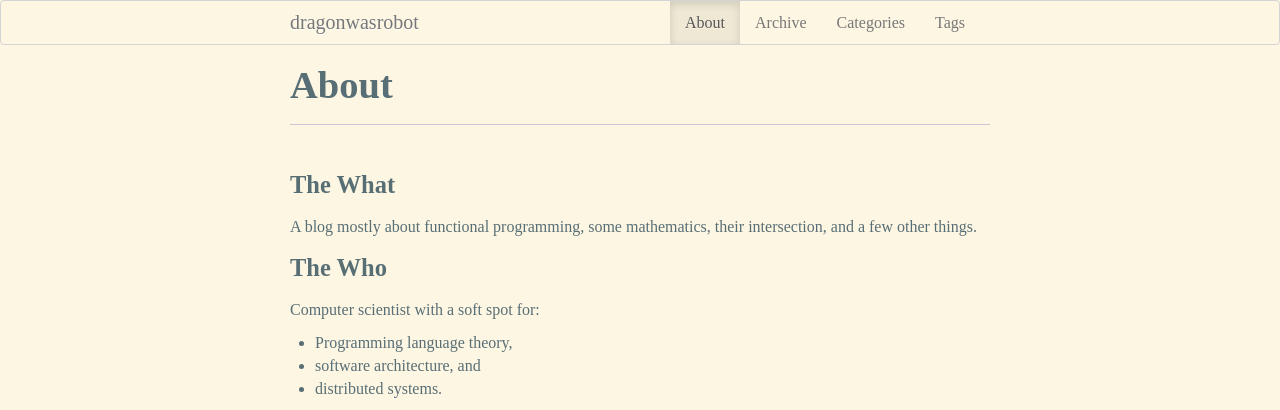
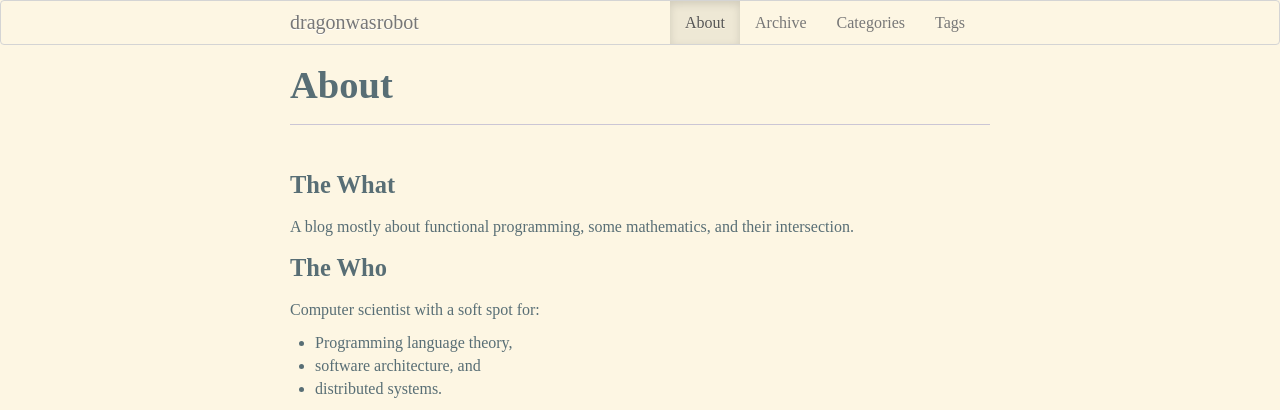
Before and after one commit to dragonwasrobot/dragonwasrobot.github.io, a Jekyll site: the page built from about.md, in a window 1280 px wide. Shown: the top 410 px of the page. Built offline with Jekyll 4.4.1, drawn with Linux system fonts in a browser that asks for light colours; some web fonts are replaced.

Commit message:
Updated about

```diff
--- a/about.md
+++ b/about.md
@@ -7,8 +7,8 @@ group: navigation
 
 ### The What
 
-A blog mostly about functional programming, some mathematics, their
-intersection, and a few other things.
+A blog mostly about functional programming, some mathematics, and their
+intersection.
 
 ### The Who
 
```
